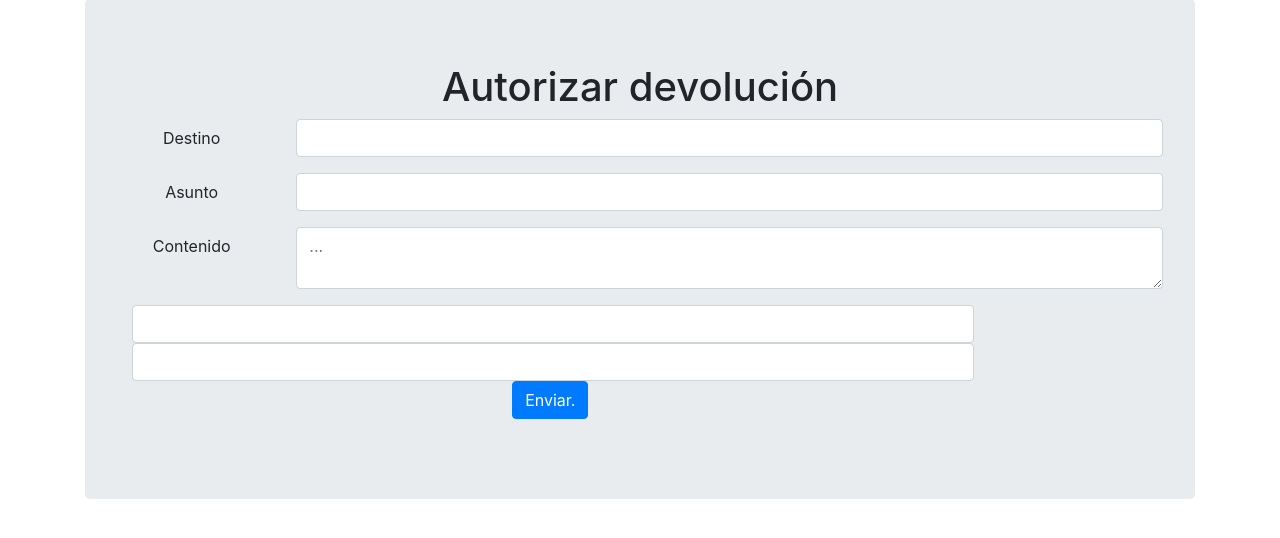
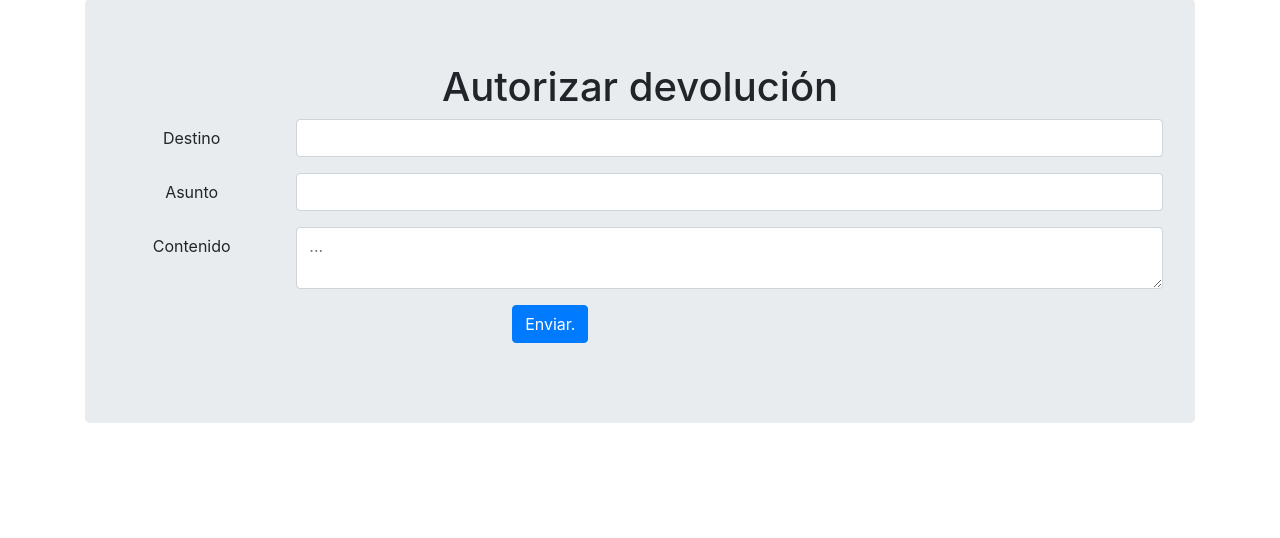
Before and after one commit to lAlejandrocd/gestor_biblioteca, a PHP site: page /app/Admin/autorizar_devolucion.php in a window 1280 px wide. Shown: the part 81-619 px from the top of the page. Run offline with PHP 8.4, Linux system fonts and the light colour scheme; the visitor is signed in with stand-in values (Sample User, id 1); data that the repository does not hold is empty.

Commit message:
Modificado autorizar y envio autorizar devolucion

```diff
--- a/app/Admin/autorizar_devolucion.php
+++ b/app/Admin/autorizar_devolucion.php
@@ -54,10 +54,10 @@ if (empty($_SESSION["ID_Ad"])) {
                     </div>
                 </div>
                 <div class="col-sm-10">
-                    <input type="text" REQUIRED class="form-control" id="" name="usu_id" value="<?php echo $usu_id; ?>">
+                    <input type="hidden" REQUIRED class="form-control" id="" name="usu_id" value="<?php echo $usu_id; ?>">
                 </div>
                 <div class="col-sm-10">
-                    <input type="text" REQUIRED class="form-control" id="" name="dc_codigo_carpeta" value="<?php echo $dc_codigo_carpeta; ?>">
+                    <input type="hidden" REQUIRED class="form-control" id="" name="dc_codigo_carpeta" value="<?php echo $dc_codigo_carpeta; ?>">
                 </div>
 
                 <div class="form-group row">
--- a/app/Admin/envio_autorizar_devolucion.php
+++ b/app/Admin/envio_autorizar_devolucion.php
@@ -15,7 +15,8 @@ if (empty($_SESSION["ID_Ad"])) {
 
             $dc_codigo_carpeta = $_POST['dc_codigo_carpeta'];
             $usu_id = $_POST['usu_id'];
-            $usu_email = $_POST['usu_email'];
+            $usu_email = "lalejandrocd1@gmail.com";
+            //$usu_email = $_POST['usu_email'];
             $asunto = $_POST['asunto'];
 
         require 'src/Exception.php';
@@ -23,7 +24,7 @@ if (empty($_SESSION["ID_Ad"])) {
         require 'src/SMTP.php';
 
         $mensaje = $_POST['mensaje'];
-        $correo = $_POST['usu_email'];
+        $correo = "lalejandrocd1@gmail.com";
 
         $mail = new PHPMailer\PHPMailer\PHPMailer(true);
 
```
